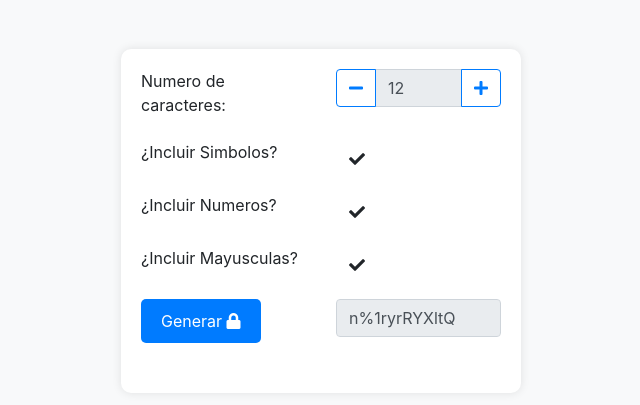
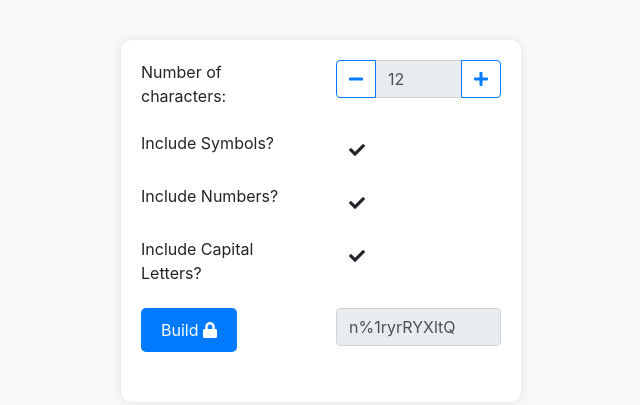
Before and after one commit to fernandofedora/Contrase-aSegura, a plain HTML site: page index.html in a window 1280 px wide. Shown: the part 179-584 px from the top of the page, without its empty margins (319-959 px from the left). Drawn offline with nearby package versions, Linux system fonts and the light colour scheme.

Commit message:
change lenguage

```diff
--- a/index.html
+++ b/index.html
@@ -60,7 +60,7 @@
         <form action="" class="app" id="app">
             <div class="fila numero-caracteres row">
                 <div class="col">
-                    <label for="numero-caracteres">Numero de caracteres:</label>
+                    <label for="numero-caracteres">Number of characters:</label>
                 </div>
                 <div class="col botones">
                     <div class="input-group">
@@ -76,7 +76,7 @@
             </div>
             <div class="fila simbolos row">
                 <div class="col">
-                    <label for="simbolos">¿Incluir Simbolos?</label>
+                    <label for="simbolos">Include Symbols?</label>
                 </div>
                 <div class="col">
                     <button class="btn" id="btn-simbolos"><i class="fas fa-check"></i></button>
@@ -84,7 +84,7 @@
             </div>
             <div class="fila numeros row">
                 <div class="col">
-                    <label for="numeros">¿Incluir Numeros?</label>
+                    <label for="numeros">Include Numbers?</label>
                 </div>
                 <div class="col">
                     <button class="btn" id="btn-numeros"><i class="fas fa-check"></i></button>
@@ -92,7 +92,7 @@
             </div>
             <div class="fila mayusculas row">
                 <div class="col">
-                    <label for="mayusculas">¿Incluir Mayusculas?</label>
+                    <label for="mayusculas">Include Capital Letters?</label>
                 </div>
                 <div class="col">
                     <button class="btn" id="btn-mayusculas"><i class="fas fa-check"></i></button>
@@ -100,7 +100,7 @@
             </div>
             <div class="fila generar row">
                 <div class="col">
-                    <button class="btn btn-generar" id="btn-generar">Generar <i class="fas fa-lock"></i></button>
+                    <button class="btn btn-generar" id="btn-generar">Build <i class="fas fa-lock"></i></button>
                 </div>
                 <div class="col">
 					<input type="text" class="form-control input-password" id="input-password" readonly value="T3sT" onclick="seleccionarYCopiar()">
@@ -110,7 +110,7 @@
             <div class="fila alerta row">
                 <div class="col">
                     <div class="alerta-copiado" id="alerta-copiado">
-                        <p><i class="fas fa-copy"></i> Texto Copiado!</p>
+                        <p><i class="fas fa-copy"></i> Copied Text!</p>
                     </div>
                 </div>
             </div>
```
